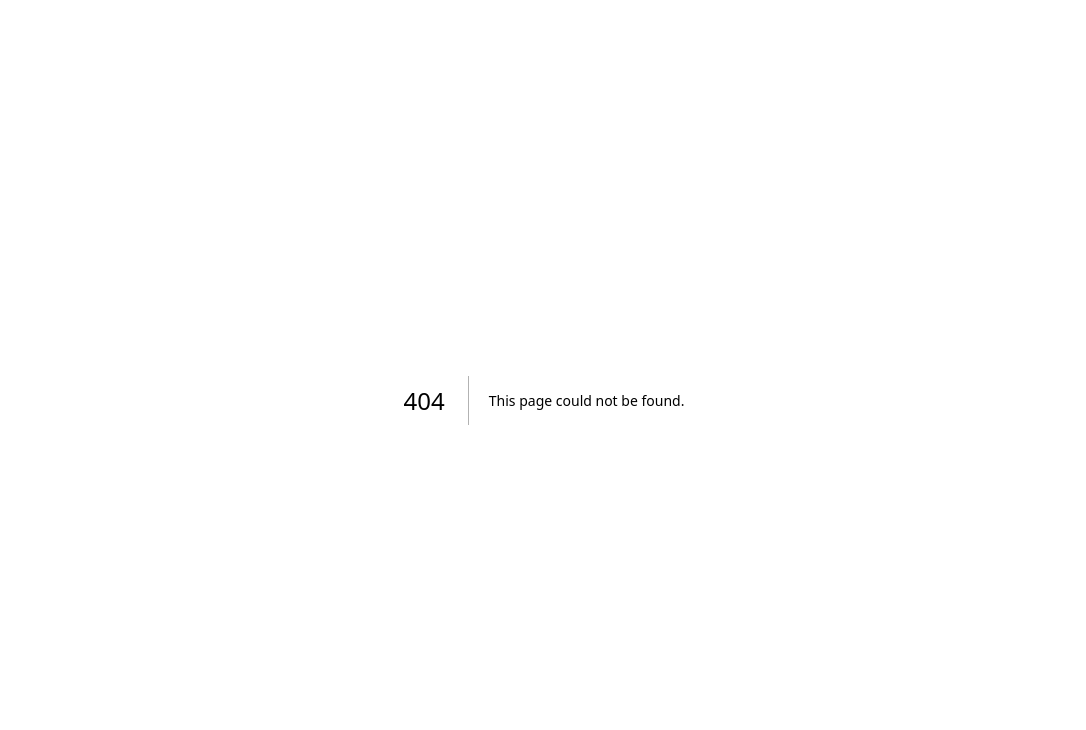
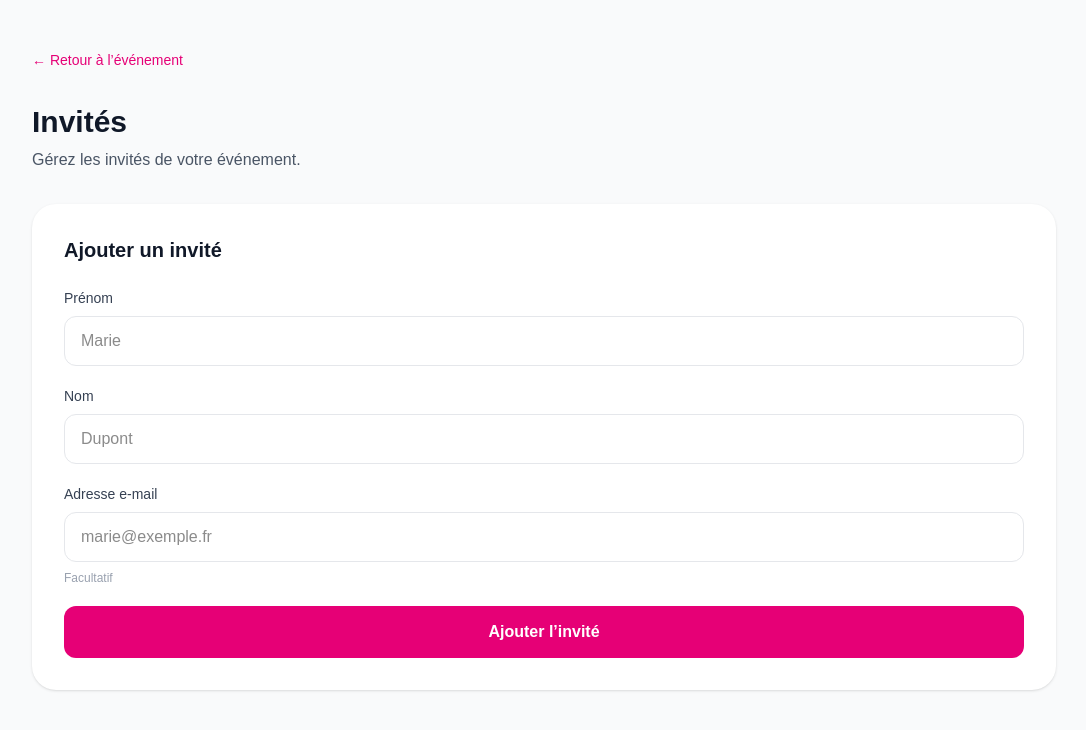
Before and after one commit to Ingride-Siemanou/invity, a Next.js app: page /dashboard/events/1/guests in a window 1280 px wide. Before the commit this address had no page. Shown: the top 730 px of the page, without its empty margins (96-1182 px from the left). Built offline with nearby package versions, Linux system fonts and the light colour scheme.

Commit message:
Ajout de la creation des invites

```diff
--- /dev/null
+++ b/src/app/api/events/[id]/guests/route.ts
@@ -0,0 +1,105 @@
+import { NextResponse } from "next/server";
+import { cookies } from "next/headers";
+import { randomUUID } from "crypto";
+import { db } from "@/prisma/db";
+import { verifySessionToken } from "@/lib/session";
+
+type GuestsRouteProps = {
+  params: Promise<{
+    id: string;
+  }>;
+};
+
+export async function POST(
+  request: Request,
+  { params }: GuestsRouteProps
+) {
+  try {
+    const { id } = await params;
+    const eventId = Number(id);
+
+    if (Number.isNaN(eventId)) {
+      return NextResponse.json(
+        { error: "Événement invalide." },
+        { status: 400 }
+      );
+    }
+
+    const cookieStore = await cookies();
+    const token = cookieStore.get("invity_session")?.value;
+
+    if (!token) {
+      return NextResponse.json(
+        { error: "Vous devez être connecté." },
+        { status: 401 }
+      );
+    }
+
+    const session = await verifySessionToken(token);
+
+    if (!session) {
+      return NextResponse.json(
+        { error: "Session invalide ou expirée." },
+        { status: 401 }
+      );
+    }
+
+    const event = await db.orm.public.Event
+      .where({
+        id: eventId,
+        userId: session.userId,
+      })
+      .first();
+
+    if (!event) {
+      return NextResponse.json(
+        { error: "Événement introuvable." },
+        { status: 404 }
+      );
+    }
+
+    const body = await request.json();
+
+    const firstName = body.firstName?.trim();
+    const lastName = body.lastName?.trim();
+    const email = body.email?.trim().toLowerCase() || null;
+
+    if (!firstName || !lastName) {
+      return NextResponse.json(
+        { error: "Le prénom et le nom sont obligatoires." },
+        { status: 400 }
+      );
+    }
+
+    const guest = await db.orm.public.Guest.create({
+      firstName,
+      lastName,
+      email,
+      token: randomUUID(),
+      status: "pending",
+      eventId,
+    });
+
+    return NextResponse.json(
+      {
+        message: "Invité ajouté avec succès.",
+        guest: {
+          id: guest.id,
+          firstName: guest.firstName,
+          lastName: guest.lastName,
+          email: guest.email,
+          status: guest.status,
+          token: guest.token,
+        },
+      },
+      { status: 201 }
+    );
+  } catch (error) {
+    console.error("Erreur ajout invité :", error);
+
+    return NextResponse.json(
+      { error: "Une erreur est survenue lors de l’ajout de l’invité." },
+      { status: 500 }
+    );
+  }
+}
--- /dev/null
+++ b/src/app/dashboard/events/[id]/guests/page.tsx
@@ -0,0 +1,164 @@
+"use client";
+
+import { FormEvent, useState } from "react";
+import Link from "next/link";
+import { useParams } from "next/navigation";
+
+export default function GuestsPage() {
+  const params = useParams();
+  const id = params.id as string;
+
+  const [error, setError] = useState("");
+  const [success, setSuccess] = useState("");
+  const [loading, setLoading] = useState(false);
+
+  async function handleSubmit(event: FormEvent<HTMLFormElement>) {
+    event.preventDefault();
+
+    const form = event.currentTarget;
+
+    setError("");
+    setSuccess("");
+    setLoading(true);
+
+    const formData = new FormData(form);
+
+    const data = {
+      firstName: formData.get("firstName"),
+      lastName: formData.get("lastName"),
+      email: formData.get("email"),
+    };
+
+    try {
+      const response = await fetch(`/api/events/${id}/guests`, {
+        method: "POST",
+        headers: {
+          "Content-Type": "application/json",
+        },
+        body: JSON.stringify(data),
+      });
+
+      const result = await response.json();
+
+      if (!response.ok) {
+        setError(result.error || "Une erreur est survenue.");
+        return;
+      }
+
+      setSuccess("Invité ajouté avec succès !");
+      form.reset();
+    } catch {
+      setError("Impossible d’ajouter l’invité pour le moment.");
+    } finally {
+      setLoading(false);
+    }
+  }
+
+  return (
+    <main className="min-h-screen bg-gray-50 px-6 py-12">
+      <div className="mx-auto max-w-5xl">
+        <Link
+          href={`/dashboard/events/${id}`}
+          className="text-sm font-medium text-pink-600 hover:text-pink-700"
+        >
+          ← Retour à l’événement
+        </Link>
+
+        <div className="mt-8">
+          <h1 className="text-3xl font-bold text-gray-900">
+            Invités
+          </h1>
+
+          <p className="mt-2 text-gray-600">
+            Gérez les invités de votre événement.
+          </p>
+        </div>
+
+        <div className="mt-8 rounded-3xl bg-white p-8 shadow-sm">
+          <h2 className="text-xl font-bold text-gray-900">
+            Ajouter un invité
+          </h2>
+
+          <form onSubmit={handleSubmit} className="mt-6 space-y-5">
+            <div>
+              <label
+                htmlFor="firstName"
+                className="mb-2 block text-sm font-medium text-gray-700"
+              >
+                Prénom
+              </label>
+
+              <input
+                id="firstName"
+                name="firstName"
+                type="text"
+                required
+                placeholder="Marie"
+                className="w-full rounded-xl border border-gray-200 px-4 py-3 outline-none transition focus:border-pink-500 focus:ring-2 focus:ring-pink-100"
+              />
+            </div>
+
+            <div>
+              <label
+                htmlFor="lastName"
+                className="mb-2 block text-sm font-medium text-gray-700"
+              >
+                Nom
+              </label>
+
+              <input
+                id="lastName"
+                name="lastName"
+                type="text"
+                required
+                placeholder="Dupont"
+                className="w-full rounded-xl border border-gray-200 px-4 py-3 outline-none transition focus:border-pink-500 focus:ring-2 focus:ring-pink-100"
+              />
+            </div>
+
+            <div>
+              <label
+                htmlFor="email"
+                className="mb-2 block text-sm font-medium text-gray-700"
+              >
+                Adresse e-mail
+              </label>
+
+              <input
+                id="email"
+                name="email"
+                type="email"
+                placeholder="marie@exemple.fr"
+                className="w-full rounded-xl border border-gray-200 px-4 py-3 outline-none transition focus:border-pink-500 focus:ring-2 focus:ring-pink-100"
+              />
+
+              <p className="mt-2 text-xs text-gray-400">
+                Facultatif
+              </p>
+            </div>
+
+            {error && (
+              <div className="rounded-xl bg-red-50 px-4 py-3 text-sm text-red-600">
+                {error}
+              </div>
+            )}
+
+            {success && (
+              <div className="rounded-xl bg-green-50 px-4 py-3 text-sm text-green-700">
+                {success}
+              </div>
+            )}
+
+            <button
+              type="submit"
+              disabled={loading}
+              className="w-full rounded-xl bg-pink-600 py-3.5 font-semibold text-white transition hover:bg-pink-700 disabled:cursor-not-allowed disabled:opacity-60"
+            >
+              {loading ? "Ajout..." : "Ajouter l’invité"}
+            </button>
+          </form>
+        </div>
+      </div>
+    </main>
+  );
+}
```
